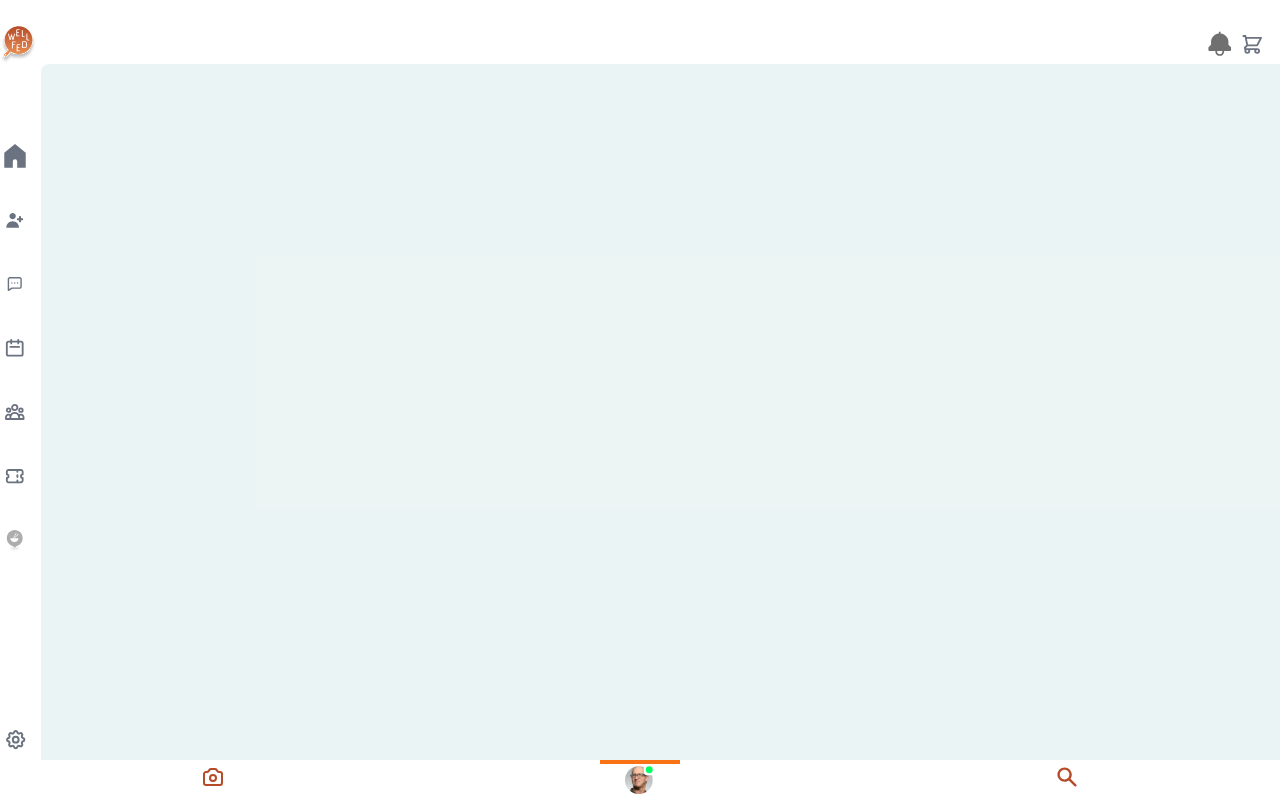
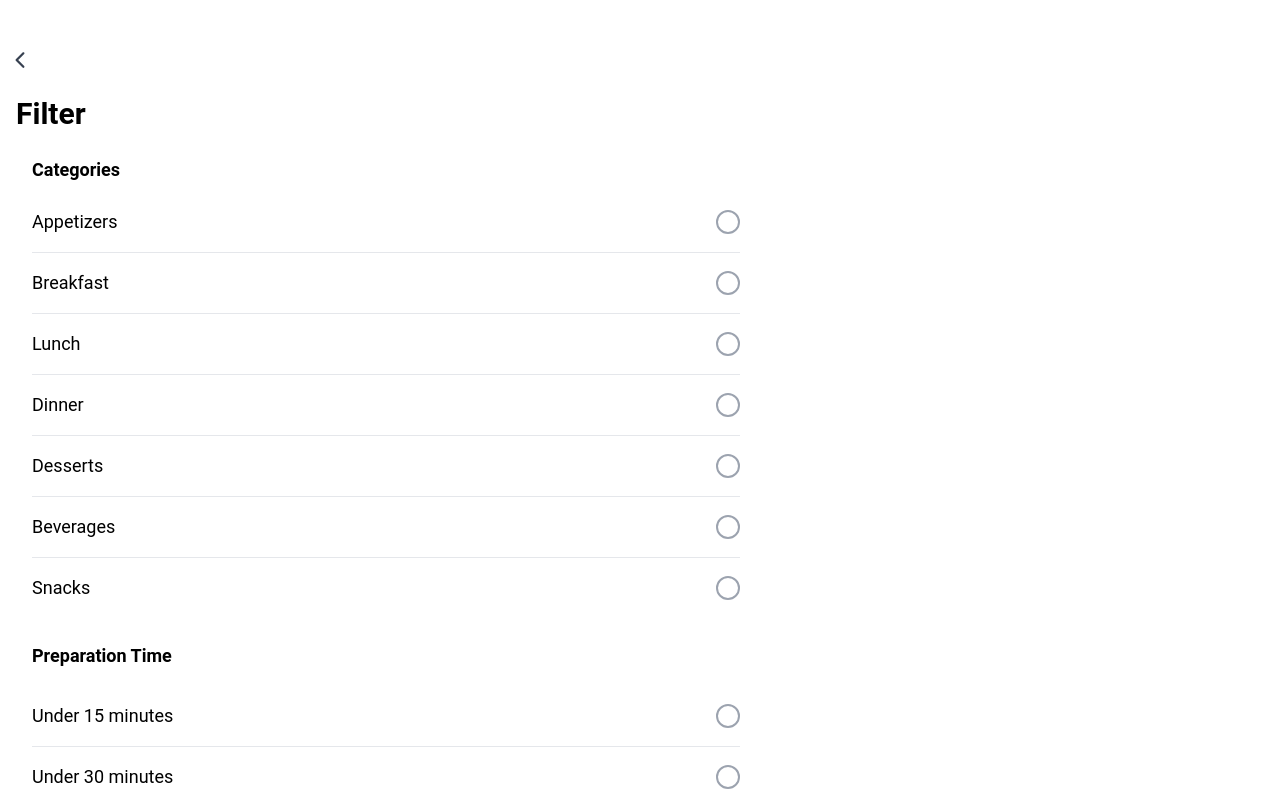
Before and after one commit to rithvikvelapati/WellFed, a Next.js app in the folder frontend/wellfed/: page /food-section/recipe-list/filter in a window 1280 px wide. Built offline with nearby package versions, Linux system fonts and the light colour scheme.

Commit message:
vilter components added to filter page

```diff
--- a/frontend/wellfed/src/app/food-section/recipe-list/filter/page.tsx
+++ b/frontend/wellfed/src/app/food-section/recipe-list/filter/page.tsx
@@ -1,11 +1,98 @@
-import React from 'react'
+'use client';
 
-const page = () => {
+import React, { useEffect, useState } from 'react';
+import { useRouter } from 'next/navigation';
+import { motion, AnimatePresence } from 'framer-motion';
+import { IoIosArrowBack } from 'react-icons/io';
+import { useDispatch } from 'react-redux';
+import { setModalOpen } from '@/store/modalSlice';
+import CategoryFilter from '../ui/CategoryFilter';
+import PreparationTimeFilter from '../ui/PreparationTimeFilter';
+
+const FilterPage: React.FC = () => {
+  const router = useRouter();
+  const dispatch = useDispatch();
+
+  // State for selected category and preparation time
+  const [selectedCategoryId, setSelectedCategoryId] = useState<number | null>(null);
+  const [selectedTimeId, setSelectedTimeId] = useState<number | null>(null);
+
+  // Set modal open state to true when component mounts
+  useEffect(() => {
+    dispatch(setModalOpen(true));
+    return () => {
+      dispatch(setModalOpen(false));
+    };
+  }, [dispatch]);
+
+  // Animation variants for sliding in from left to right
+  const modalVariants = {
+    initial: {
+      x: '-100vw', // Start from the left
+      opacity: 0,
+    },
+    animate: {
+      x: 0, // End at the center
+      opacity: 1,
+      transition: { type: 'tween', duration: 0.5 },
+    },
+    exit: {
+      x: '100vw', // Exit to the right
+      opacity: 0,
+      transition: { type: 'tween', duration: 0.5 },
+    },
+  };
+
+  const handleClose = () => {
+    router.back(); // Navigate back to the previous page
+  };
+
+  const handleSelectCategory = (categoryId: number) => {
+    setSelectedCategoryId(categoryId);
+  };
+
+  const handleSelectTime = (timeId: number) => {
+    setSelectedTimeId(timeId);
+  };
+
   return (
-    <div>
+    <AnimatePresence>
+      <motion.div
+        className="fixed inset-0 z-50 bg-white"
+        variants={modalVariants}
+        initial="initial"
+        animate="animate"
+        exit="exit"
+      >
+        {/* Back Button */}
+        <button
+          onClick={handleClose}
+          className="absolute top-10 left-0 p-2 focus:outline-none"
+          aria-label="Close Filter Modal"
+        >
+          <IoIosArrowBack className="text-2xl text-gray-700" />
+        </button>
 
-    </div>
-  )
-}
+        {/* Modal Content */}
+        <div className="mt-16 pt-4 pl-4">
+          <h1 className="text-3xl font-bold my-4">Filter</h1>
+          {/* Add your filter options here */}
+          <h2 className="text-lg font-bold mt-6 ml-4">Categories</h2>
+        </div>
+        <CategoryFilter
+            selectedCategoryId={selectedCategoryId}
+            onSelectCategory={handleSelectCategory}
+          />
+        <div className="pl-4">
+          <h2 className="text-lg font-bold mt-6 ml-4">Preparation Time</h2>
+          <PreparationTimeFilter
+            selectedTimeId={selectedTimeId}
+            onSelectTime={handleSelectTime}
+          />
+        </div>
+      </motion.div>
+    </AnimatePresence>
+  );
+};
 
-export default page
+export default FilterPage;
--- /dev/null
+++ b/frontend/wellfed/src/app/food-section/recipe-list/ui/CategoryFilter.tsx
@@ -0,0 +1,46 @@
+'use client';
+
+import React from 'react';
+import { Category, categories } from '@/constants';
+import { IoIosCheckmark } from 'react-icons/io';
+
+interface CategoryFilterProps {
+  selectedCategoryId: number | null;
+  onSelectCategory: (categoryId: number) => void;
+}
+
+const CategoryFilter: React.FC<CategoryFilterProps> = ({
+  selectedCategoryId,
+  onSelectCategory,
+}) => {
+  return (
+    <div className="pt-2 px-4 ml-4 max-w-[740px]">
+      <ul>
+        {categories.map((category) => (
+          <li
+            key={category.id}
+            className="flex justify-between items-center cursor-pointer py-4 border-b border-gray-200 last:border-b-0"
+            onClick={() => onSelectCategory(category.id)}
+          >
+            {/* Category Name */}
+            <span className="text-lg">{category.name}</span>
+            {/* Radio Button */}
+            <div
+              className={`w-6 h-6 rounded-full border-2 flex items-center justify-center ${
+                selectedCategoryId === category.id
+                  ? 'border-secondary bg-secondary text-white'
+                  : 'border-gray-400'
+              }`}
+            >
+              {selectedCategoryId === category.id && (
+                <IoIosCheckmark size={24} />
+              )}
+            </div>
+          </li>
+        ))}
+      </ul>
+    </div>
+  );
+};
+
+export default CategoryFilter;
--- a/frontend/wellfed/src/app/food-section/recipe-list/ui/FilterButton.tsx
+++ b/frontend/wellfed/src/app/food-section/recipe-list/ui/FilterButton.tsx
@@ -8,7 +8,7 @@ const FilterButton = () => {
   const router = useRouter();
 
   const handleFilterClick = () => {
-    router.push('/filter');
+    router.push('./recipe-list/filter');
   };
 
   return (
--- /dev/null
+++ b/frontend/wellfed/src/app/food-section/recipe-list/ui/PreparationTimeFilter.tsx
@@ -0,0 +1,46 @@
+'use client';
+
+import React from 'react';
+import { PreparationTimeOption, preparationTimeOptions } from '@/constants';
+import { IoIosCheckmark } from 'react-icons/io';
+
+interface PreparationTimeFilterProps {
+  selectedTimeId: number | null;
+  onSelectTime: (timeId: number) => void;
+}
+
+const PreparationTimeFilter: React.FC<PreparationTimeFilterProps> = ({
+  selectedTimeId,
+  onSelectTime,
+}) => {
+  return (
+    <div className="p-4 max-w-[740px]">
+      <ul>
+        {preparationTimeOptions.map((option) => (
+          <li
+            key={option.id}
+            className="flex justify-between items-center cursor-pointer py-4 border-b border-gray-200 last:border-b-0"
+            onClick={() => onSelectTime(option.id)}
+          >
+            {/* Option Label */}
+            <span className="text-lg">{option.label}</span>
+            {/* Radio Button */}
+            <div
+              className={`w-6 h-6 rounded-full border-2 flex items-center justify-center ${
+                selectedTimeId === option.id
+                  ? 'border-secondary bg-secondary text-white'
+                  : 'border-gray-400'
+              }`}
+            >
+              {selectedTimeId === option.id && (
+                <IoIosCheckmark size={24} />
+              )}
+            </div>
+          </li>
+        ))}
+      </ul>
+    </div>
+  );
+};
+
+export default PreparationTimeFilter;
--- a/frontend/wellfed/src/constants/index.ts
+++ b/frontend/wellfed/src/constants/index.ts
@@ -97,3 +97,32 @@ export const categories: Category[] = [
   }
   // Add more categories as needed
 ];
+
+export interface PreparationTimeOption {
+  id: number;
+  label: string;
+  value: number; // This could represent minutes or a code
+}
+
+export const preparationTimeOptions: PreparationTimeOption[] = [
+  {
+    id: 1,
+    label: 'Under 15 minutes',
+    value: 15,
+  },
+  {
+    id: 2,
+    label: 'Under 30 minutes',
+    value: 30,
+  },
+  {
+    id: 3,
+    label: 'Under 45 minutes',
+    value: 45,
+  },
+  {
+    id: 4,
+    label: 'Over 60 minutes',
+    value: 60, // You might use a special value to indicate "over"
+  },
+];
```
